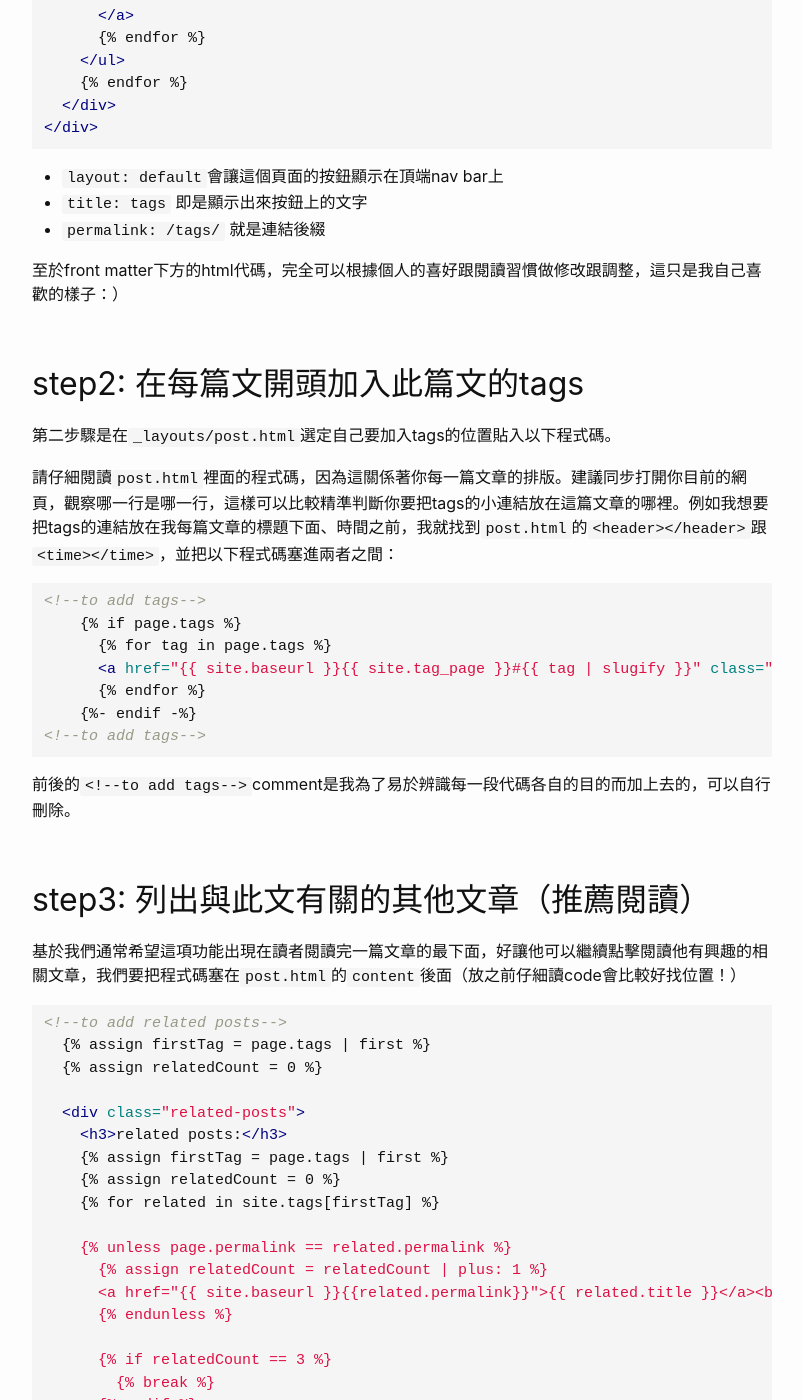
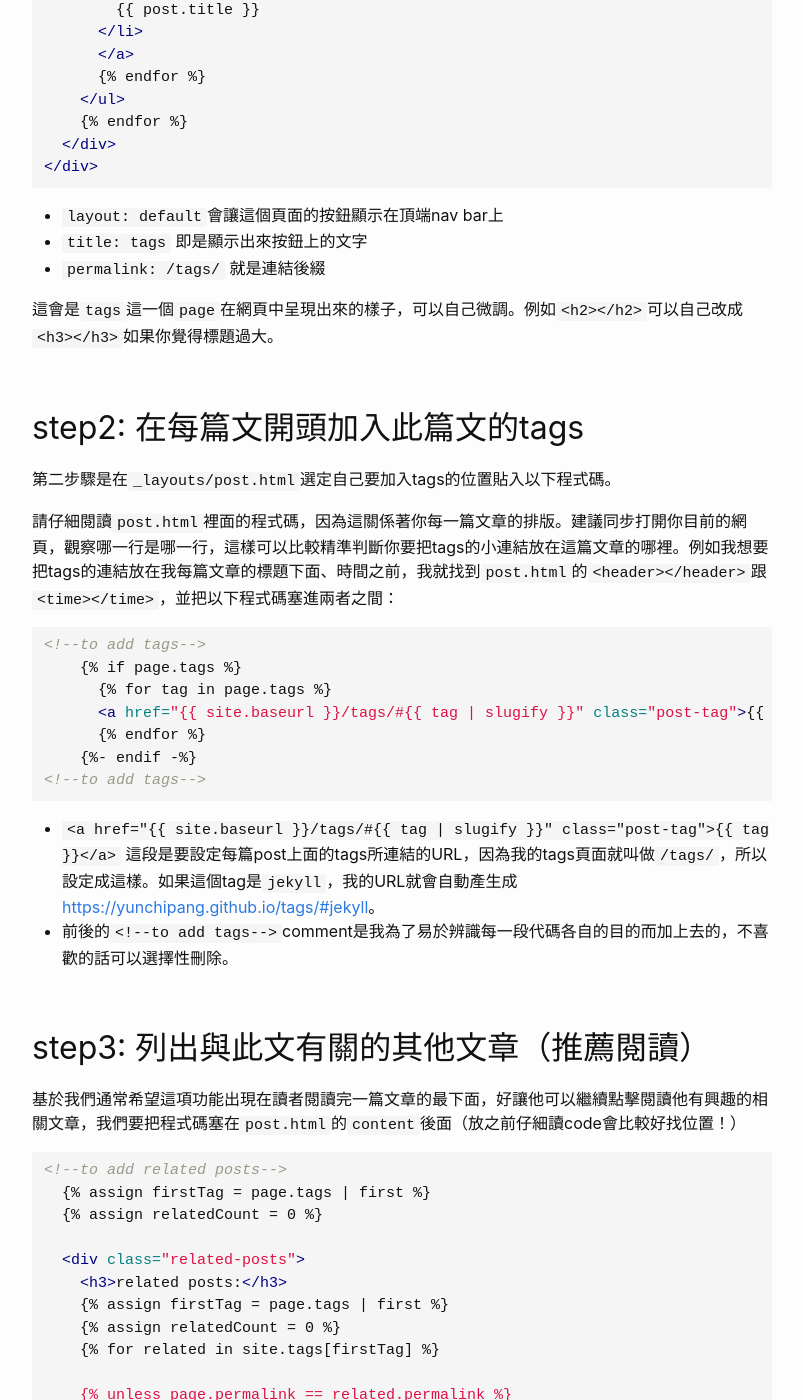
Before and after one commit to yunchipang/yunchipang.github.io, a Jekyll site: the page built from _posts/2020-07-24-adding-tags-and-related-posts.md, in a window 1280 px wide and 1400 px high, scrolled down 1075 px. Shown: the whole window, without its empty margins (238-1041 px from the left). Built offline with Jekyll 4.4.1, drawn with Linux system fonts in a browser that asks for light colours.

Commit message:
update tags

````diff
--- a/_layouts/post.html
+++ b/_layouts/post.html
@@ -9,7 +9,7 @@
 <!--to add tags-->
     {% if page.tags %}
       {% for tag in page.tags %}
-      <a href="{{ site.baseurl }}{{ site.tag_page }}#{{ tag | slugify }}" class="post-tag">{{ tag }}</a>
+      <a href="{{ site.baseurl }}/tags/#{{ tag | slugify }}" class="post-tag">{{ tag }}</a>
       {% endfor %}
     {%- endif -%}
 <!--to add tags-->
--- a/_posts/2020-07-24-adding-tags-and-related-posts.md
+++ b/_posts/2020-07-24-adding-tags-and-related-posts.md
@@ -11,6 +11,8 @@
 簡單解釋兩者有什麼不一樣的話，`category`是有層級概念的分類，可以一層包一層。例如我可以設定一個category叫做"Artifitial Intelligence"、下一層包的是"Machine Learning"、再下一層包的是"Deep Learning"，是階梯的概念。相對來說`tags`就比較散亂，一篇文可以有非常多個`tags`他們之間沒有誰高誰低，都可以同時存在，只是標示出這篇文章有提到的內容和哪幾個標籤有關。
 
 因為我可能會比較常寫跨領域的內容，`category`會讓我常常不知道這篇文章應該要歸於哪個分類，所以暫時只決定用`tags`讓自己方便管理。用哪一個、或是兩者都用完全取決於個人習慣跟喜好，自己開心就好！
+
+<br/>
 
 ## step1: 建立tags頁面
 在根目錄建立tags.md的新文件，使用以下這段程式碼：
@@ -51,7 +53,7 @@
 - `title: tags` 即是顯示出來按鈕上的文字
 - `permalink: /tags/` 就是連結後綴
 
-至於front matter下方的html代碼，完全可以根據個人的喜好跟閱讀習慣做修改跟調整，這只是我自己喜歡的樣子：）
+這會是`tags`這一個`page`在網頁中呈現出來的樣子，可以自己微調。例如`<h2></h2>`可以自己改成`<h3></h3>`如果你覺得標題過大。
 
 <br/>
 
@@ -65,14 +67,15 @@
 <!--to add tags-->
     {% if page.tags %}
       {% for tag in page.tags %}
-      <a href="{{ site.baseurl }}{{ site.tag_page }}#{{ tag | slugify }}" class="post-tag">{{ tag }}</a>
+      <a href="{{ site.baseurl }}/tags/#{{ tag | slugify }}" class="post-tag">{{ tag }}</a>
       {% endfor %}
     {%- endif -%}
 <!--to add tags-->
 ```
 {% endraw %}
 
-前後的`<!--to add tags-->`comment是我為了易於辨識每一段代碼各自的目的而加上去的，可以自行刪除。
+- {% raw %}`<a href="{{ site.baseurl }}/tags/#{{ tag | slugify }}" class="post-tag">{{ tag }}</a>`{% endraw %} 這段是要設定每篇post上面的tags所連結的URL，因為我的tags頁面就叫做`/tags/`，所以設定成這樣。如果這個tag是`jekyll`，我的URL就會自動產生成[https://yunchipang.github.io/tags/#jekyll](https://yunchipang.github.io/tags/#jekyll)。
+- 前後的`<!--to add tags-->`comment是我為了易於辨識每一段代碼各自的目的而加上去的，不喜歡的話可以選擇性刪除。
 
 <br/>
 
````
Also changed, not shown: 1 other file.
